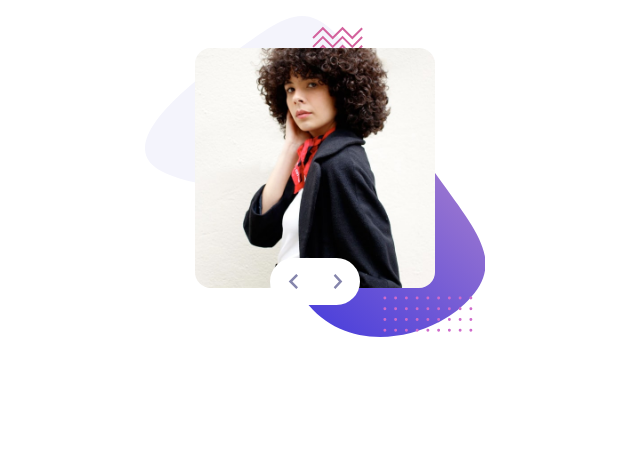
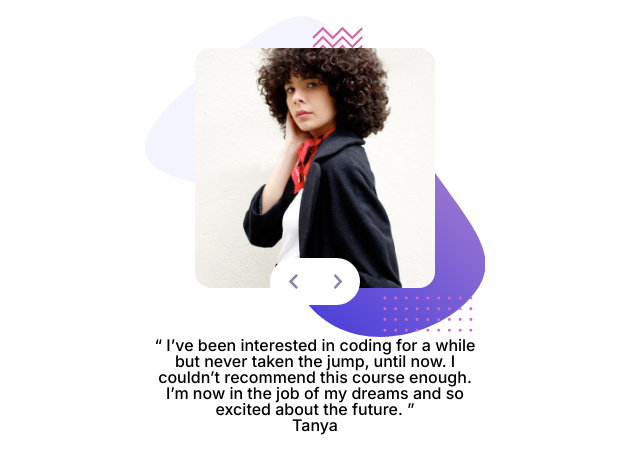
Before and after one commit to webstormcam/Testimonial_slider, a plain HTML site: page index.html in a window 1280 px wide. Shown: the whole page, without its empty margins (325-965 px from the left). Drawn offline with Linux system fonts and the light colour scheme.

Commit message:
Adding in the words

```diff
--- a/index.html
+++ b/index.html
@@ -29,8 +29,15 @@
                     </div>
                 </div>
             </div>
-            <div class="word_section"></div>
 
+
+        </div>
+        <div class="word_section">
+            <p id="quote">“ I’ve been interested in coding for a while but never taken the jump, until now. I couldn’t
+                recommend
+                this course enough. I’m now in the job of my dreams and so excited about the future. ”</p>
+            <p id="name">Tanya</p>
+            <p id="role"></p>
         </div>
     </div>
     <script src="script.js"></script>
--- a/style.css
+++ b/style.css
@@ -10,7 +10,8 @@ html,body{
 
 #content{
     display: flex;
-   justify-content: center;
+   align-items: center;
+   flex-direction: column;
     width: 100%;
 }
 
@@ -37,6 +38,7 @@ html,body{
     width: 240px;
     margin-top: 2rem;
     border-radius: 1rem;
+
 }
 
 .button{
@@ -61,3 +63,8 @@ html,body{
     justify-content: center;
     padding: 1rem;
 }
+
+.word_section{
+width: 340px;
+text-align: center;
+}
```
